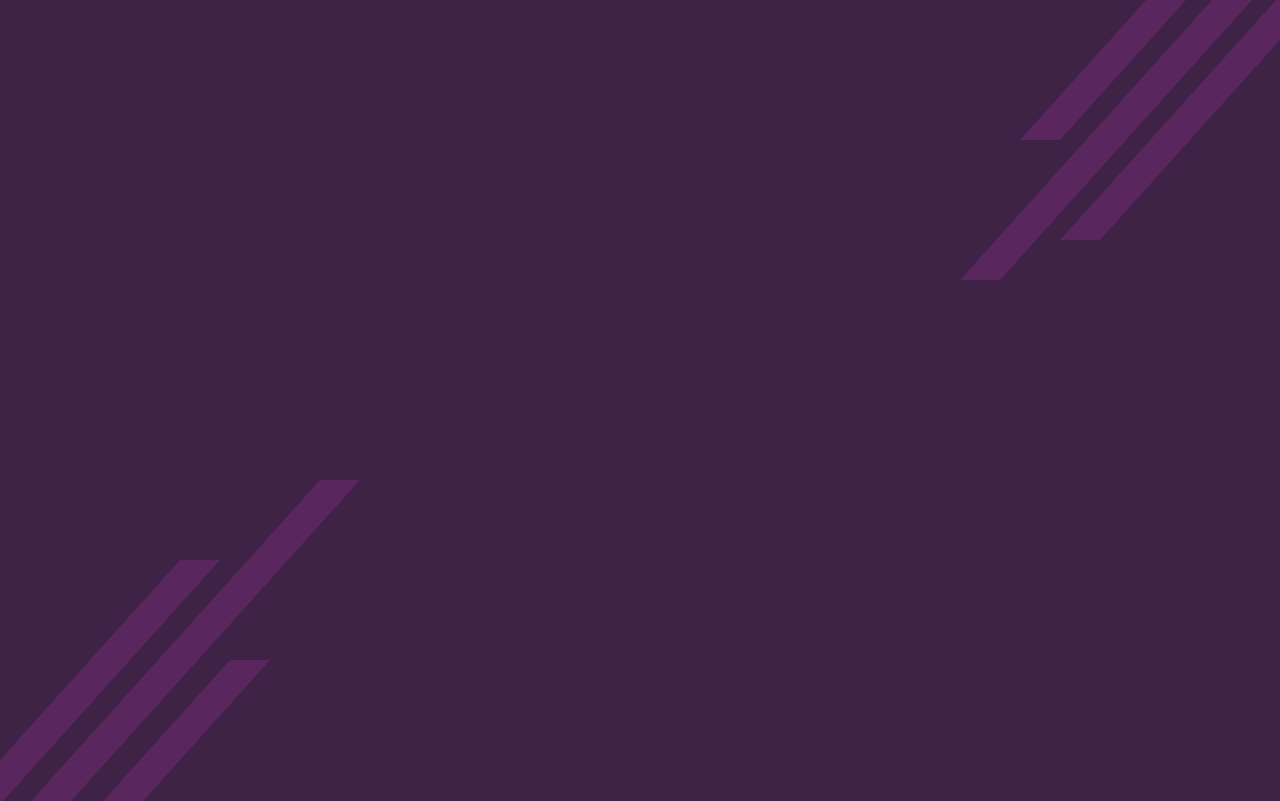
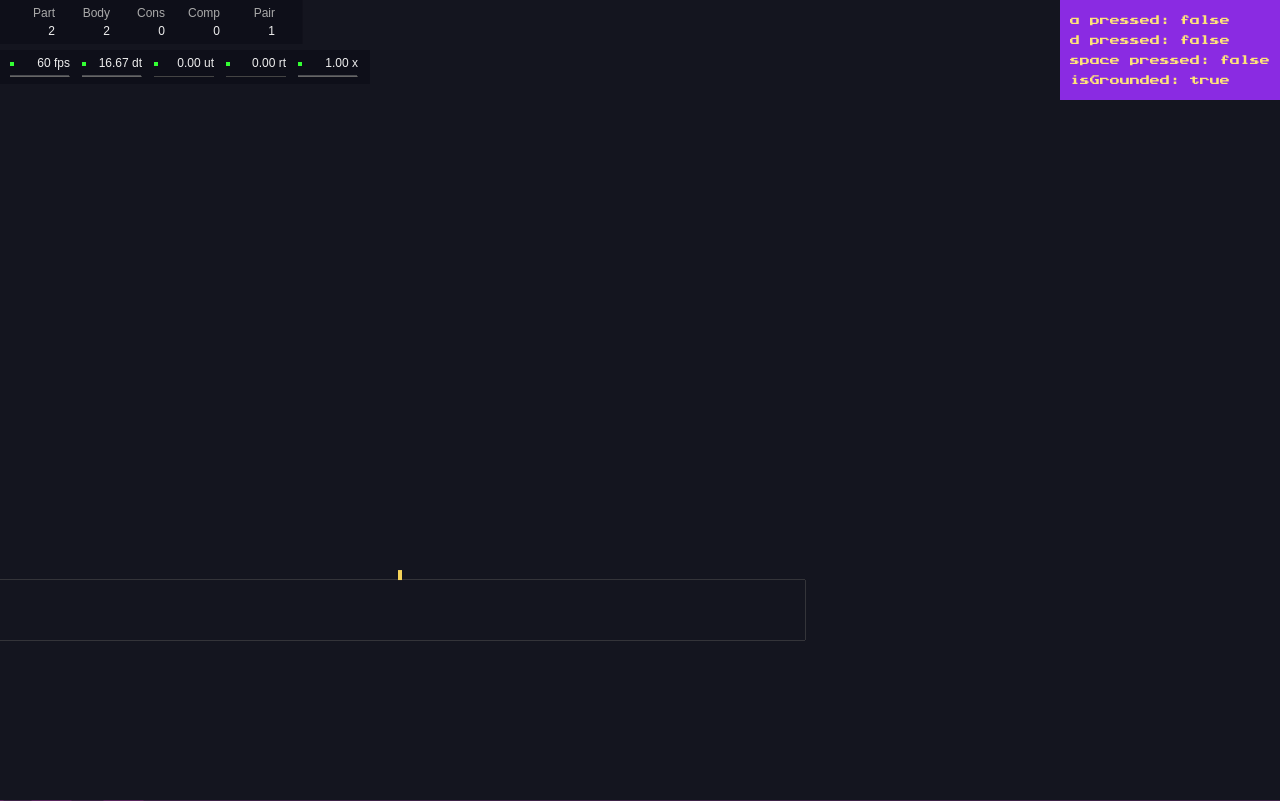
Before and after one commit to dinofunland/dino-fun-land, a Vue app: page /dino-jump-demo-2 in a window 1280 px wide. Before the commit this address had no page. Built offline with nearby package versions, Linux system fonts and the light colour scheme.

Commit message:
new demo

```diff
--- /dev/null
+++ b/src/components/PageDinoJumpDemo2.vue
@@ -0,0 +1,133 @@
+<template>
+    <div class="game-canvas" ref="gameCanvas"></div>
+    <div class="state">
+        <div>a pressed: {{ a }}</div>
+        <div>d pressed: {{ d }}</div>
+        <div>space pressed: {{ space }}</div>
+        <div>isGrounded: {{ isGrounded }}</div>
+    </div>
+</template>
+<script setup lang="ts">
+import { useMagicKeys, useResizeObserver } from '@vueuse/core';
+import * as Matter from 'matter-js'
+import { onMounted, onUnmounted, ref, watch } from 'vue';
+
+const { a, d, space } = useMagicKeys()
+
+const gameCanvas = ref<HTMLElement>()
+const render = ref<Matter.Render>()
+const engine = ref<Matter.Engine>(Matter.Engine.create())
+const runner = ref<Matter.Runner>(Matter.Runner.create())
+const player = ref<Matter.Body>(Matter.Bodies.rectangle(400, 200, 4, 10, {
+    friction: 0.9,
+    inertia: Infinity,
+    label: 'player'
+}))
+const isGrounded = ref<boolean>(false)
+
+// run the engine
+Matter.Runner.run(runner.value, engine.value);
+
+const ground = Matter.Bodies.rectangle(400, 610, 810, 60, { isStatic: true, label: 'floor' });
+
+// add all of the bodies to the world
+Matter.Composite.add(engine.value.world, [ground, player.value]);
+
+Matter.Events.on(runner.value, 'beforeTick', (e) => {
+    if (a.value != d.value) {
+        if (a.value) {
+            Matter.Body.setVelocity(player.value, {
+                x: -2,
+                y: player.value.velocity.y
+            })
+        }
+        if (d.value) {
+            Matter.Body.setVelocity(player.value, {
+                x: 2,
+                y: player.value.velocity.y
+            })
+        }
+    }
+    isGrounded.value = Matter.SAT.collides(player.value, ground)?.collided || false
+    if (isGrounded.value && space.value) {
+        Matter.Body.setVelocity(player.value, {
+            x: player.value.velocity.x,
+            y: -4
+        })
+    }
+})
+
+watch(space, (v) => {
+    console.log(v)
+    if (!v) {
+        Matter.Body.setVelocity(player.value, {
+            x: player.value.velocity.x,
+            y: player.value.velocity.y / 2
+        })
+    }
+})
+
+Matter.Events.on(engine.value, 'collisionActive', (e) => {
+})
+
+onMounted(() => {
+    // create a renderer
+    render.value = Matter.Render.create({
+        element: gameCanvas.value,
+        engine: engine.value,
+        options: {
+            width: gameCanvas.value?.offsetWidth,
+            height: gameCanvas.value?.offsetHeight,
+            wireframes: false,
+            showDebug: true
+        }
+    });
+
+    // run the renderer
+    Matter.Render.run(render.value);
+
+    /*
+      Matter.Events.on(engine, 'afterUpdate', () => {
+        Matter.Render.lookAt(render, players, {
+          x: 100,
+          y: 200
+        });
+      })
+      */
+
+    useResizeObserver(gameCanvas.value, (entries) => {
+        if (gameCanvas.value) {
+            const width = gameCanvas.value?.offsetWidth;
+            const height = gameCanvas.value?.offsetHeight
+            if (!render.value) return
+            render.value.bounds.max.x = width;
+            render.value.bounds.max.y = height;
+            render.value.options.width = width;
+            render.value.options.height = height;
+            render.value.canvas.width = width;
+            render.value.canvas.height = height;
+        }
+    })
+})
+
+onUnmounted(() => {
+
+})
+</script>
+<style scope>
+.game-canvas {
+    width: 100vw;
+    height: 100vh;
+}
+.state {
+    padding: 1rem;
+    position: absolute;
+    top: 0;
+    right: 0;
+    background-color: blueviolet;
+}
+.state > div {
+    font-size: 10px;
+    padding-block: 0.5rem;
+}
+</style>
--- a/src/router/index.ts
+++ b/src/router/index.ts
@@ -20,6 +20,11 @@ const routes: Array<RouteRecordRaw> = [
         path: '/dino-jump-demo',
         name: 'PageDinoJumpDemo',
         component: () => import('../components/PageDinoJumpDemo.vue')
+    },
+    {
+        path: '/dino-jump-demo-2',
+        name: 'PageDinoJumpDemo',
+        component: () => import('../components/PageDinoJumpDemo2.vue')
     }
 ]
 
```
